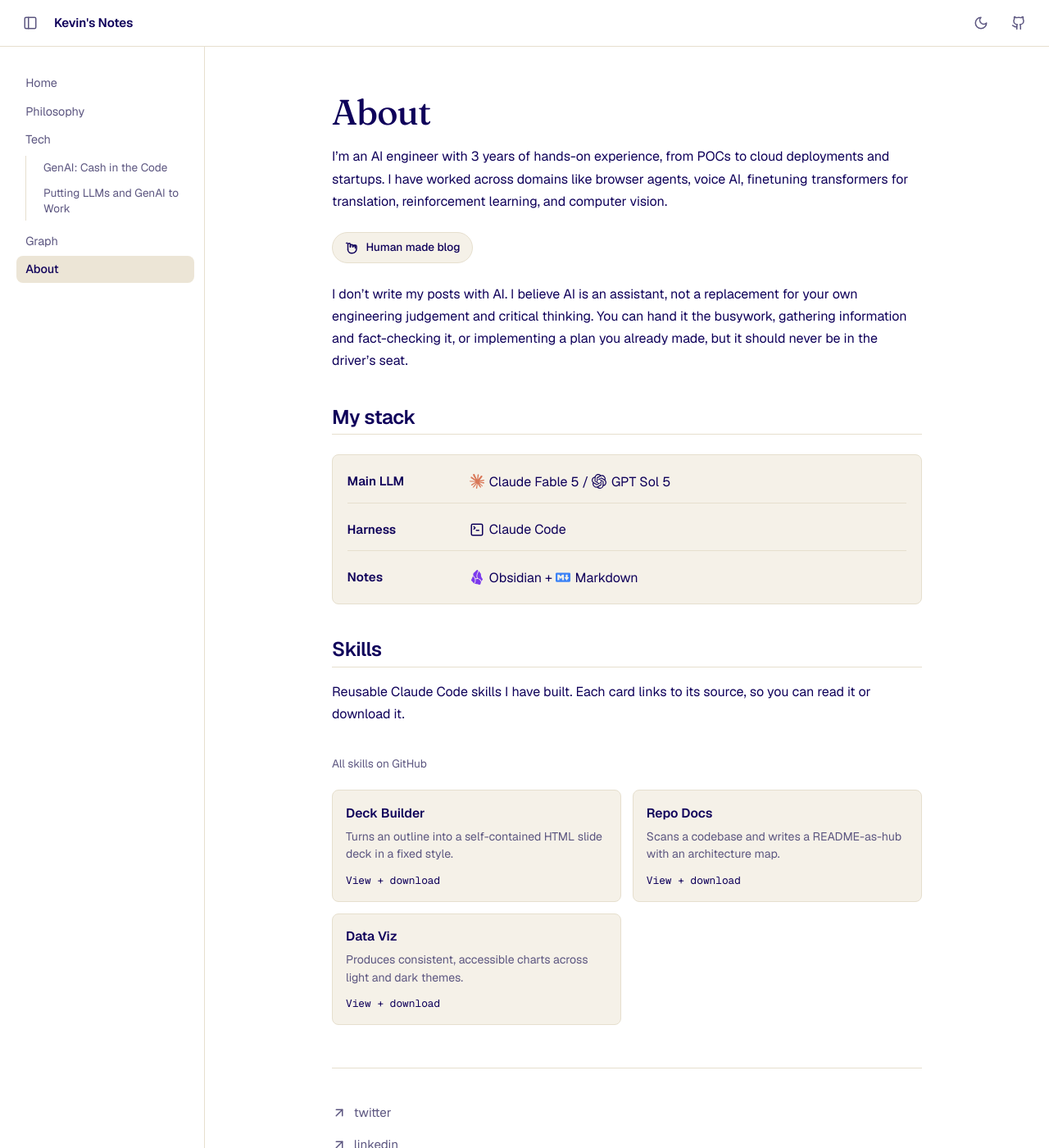
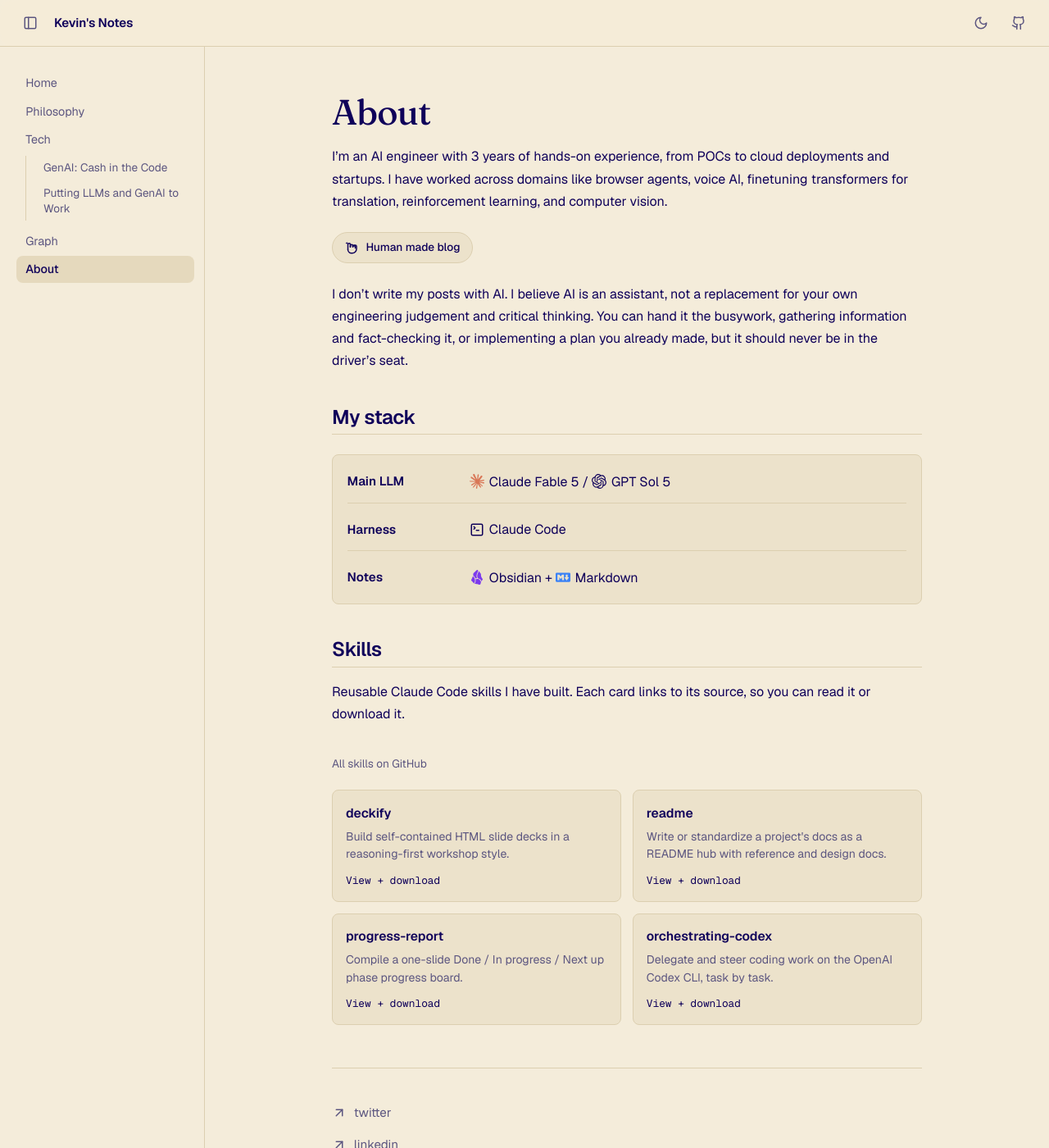
Before and after one commit to kevin-aoun/blog, a Jekyll site: the page built from about.md, in a window 1280 px wide and 1400 px high. Shown: the whole window at 82% size. Built offline with Jekyll 4.4.1, drawn with Linux system fonts in a browser that asks for light colours.

Commit message:
Parchment light background; real skills from ~/.agents/skills
- Light mode background is now warm parchment/cream instead of white,
  with slightly deeper cream surfaces for cards and code blocks.
- Populate the Skills cards with the actual skills (deckify, readme,
  progress-report, orchestrating-codex) and concise descriptions; links
  point at github.com/kevin-aoun/skills (publish there to resolve).

Co-Authored-By: Claude Fable 5 <noreply@anthropic.com>

```diff
--- a/_data/skills.yml
+++ b/_data/skills.yml
@@ -1,16 +1,21 @@
 # Each entry becomes a card in the "Skills" section on the About page.
-# Add or remove entries freely.
 #   name: the skill's name
 #   desc: a one-line "introspect" of what it does
-#   url:  where it lives (a GitHub repo, a folder in a repo, or a release/download)
-#
-# These are PLACEHOLDERS — replace with your real skills and links.
-- name: Deck Builder
-  desc: Turns an outline into a self-contained HTML slide deck in a fixed style.
-  url: https://github.com/kevin-aoun
-- name: Repo Docs
-  desc: Scans a codebase and writes a README-as-hub with an architecture map.
-  url: https://github.com/kevin-aoun
-- name: Data Viz
-  desc: Produces consistent, accessible charts across light and dark themes.
-  url: https://github.com/kevin-aoun
+#   url:  a PUBLIC link (GitHub repo/folder or a release). A local path like
+#         ~/.agents/skills/... will not work for visitors, so publish the
+#         skills to a public repo and point these there.
+# Names + descriptions below are pulled from ~/.agents/skills; the URLs are
+# placeholders pointing at github.com/kevin-aoun/skills — create/adjust that
+# repo (or tell me the real one) and the links will resolve.
+- name: deckify
+  desc: Build self-contained HTML slide decks in a reasoning-first workshop style.
+  url: https://github.com/kevin-aoun/skills/tree/main/deckify
+- name: readme
+  desc: Write or standardize a project's docs as a README hub with reference and design docs.
+  url: https://github.com/kevin-aoun/skills/tree/main/readme
+- name: progress-report
+  desc: Compile a one-slide Done / In progress / Next up phase progress board.
+  url: https://github.com/kevin-aoun/skills/tree/main/progress-report
+- name: orchestrating-codex
+  desc: Delegate and steer coding work on the OpenAI Codex CLI, task by task.
+  url: https://github.com/kevin-aoun/skills/tree/main/orchestrating-codex
--- a/about.md
+++ b/about.md
@@ -23,7 +23,7 @@ I don't write my posts with AI. I believe AI is an assistant, not a replacement
 
 <div class="skills-head">
   <p>Reusable Claude Code skills I have built. Each card links to its source, so you can read it or download it.</p>
-  <a class="skills-all" href="https://github.com/kevin-aoun" target="_blank" rel="noopener">All skills on GitHub</a>
+  <a class="skills-all" href="https://github.com/kevin-aoun/skills" target="_blank" rel="noopener">All skills on GitHub</a>
 </div>
 
 <div class="skills">
--- a/assets/css/style.scss
+++ b/assets/css/style.scss
@@ -36,38 +36,38 @@
   :root:not([data-theme="dark"]) {
     color-scheme: light;
 
-    --background:   #ffffff;
-    --elevated:     #f5f1e8;
-    --hover:        #ece5d6;
+    --background:   #f4ecda;
+    --elevated:     #ece2cb;
+    --hover:        #e5d9bd;
 
     --heading:      #0f005a;
     --foreground:   #0f005a;
     --muted:        #5c5680;
     --faint:        #9a95b8;
 
-    --border:       #e6dfce;
-    --border-hover: #d5cbb5;
+    --border:       #dccfb0;
+    --border-hover: #cabf9a;
 
-    --header-bg:    rgba(255, 255, 255, 0.8);
+    --header-bg:    rgba(244, 236, 218, 0.82);
     --selection:    rgba(15, 0, 90, 0.12);
   }
 }
 :root[data-theme="light"] {
   color-scheme: light;
 
-  --background:   #ffffff;
-  --elevated:     #f5f1e8;
-  --hover:        #ece5d6;
+  --background:   #f4ecda;
+  --elevated:     #ece2cb;
+  --hover:        #e5d9bd;
 
   --heading:      #0f005a;
   --foreground:   #0f005a;
   --muted:        #5c5680;
   --faint:        #9a95b8;
 
-  --border:       #e6dfce;
-  --border-hover: #d5cbb5;
+  --border:       #dccfb0;
+  --border-hover: #cabf9a;
 
-  --header-bg:    rgba(255, 255, 255, 0.8);
+  --header-bg:    rgba(244, 236, 218, 0.82);
   --selection:    rgba(15, 0, 90, 0.12);
 }
 
```
